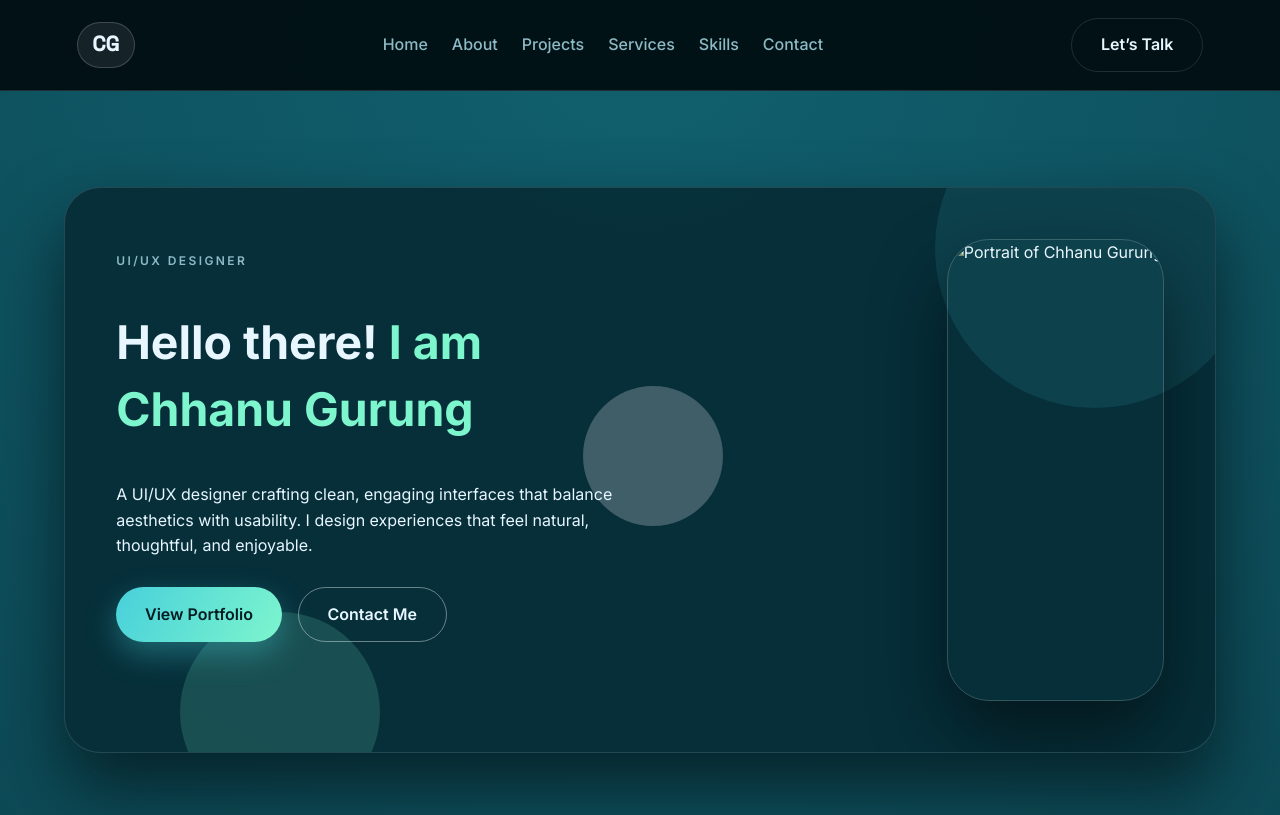
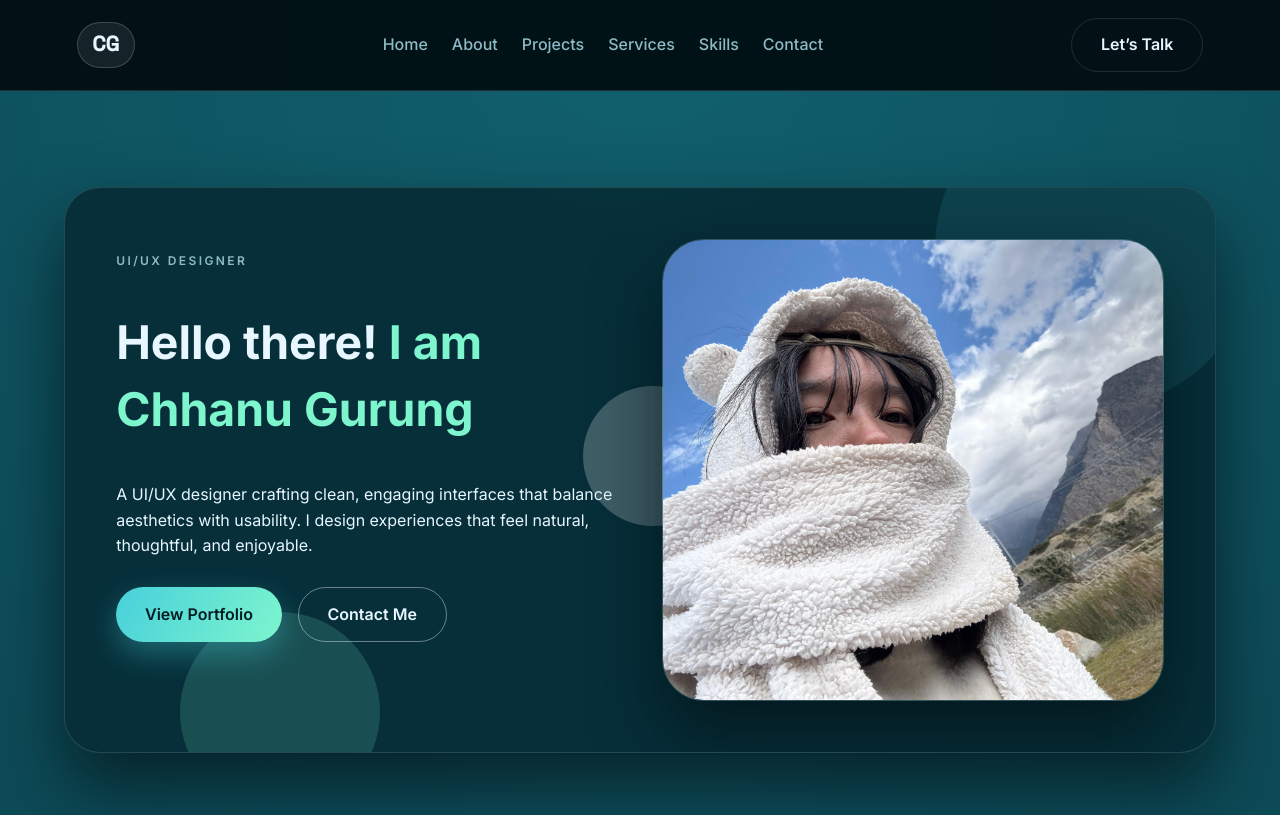
Before and after one commit to chhanu/portfolio, a plain HTML site: page index.html in a window 1280 px wide. Shown: the top 815 px of the page. Drawn offline with Linux system fonts and the light colour scheme.

Commit message:
added new photo

```diff
--- a/index.html
+++ b/index.html
@@ -52,7 +52,7 @@
           <div class="hero-media">
             <div class="photo-frame">
               <img
-                src="C:\Users\Acer\OneDrive\Pictures\mustang\chhanu.jpg"
+                src="images/chhanu.jpg"
                 alt="Portrait of Chhanu Gurung"
               />
 
```
Also changed, not shown: images/chhanu.jpg (added).
